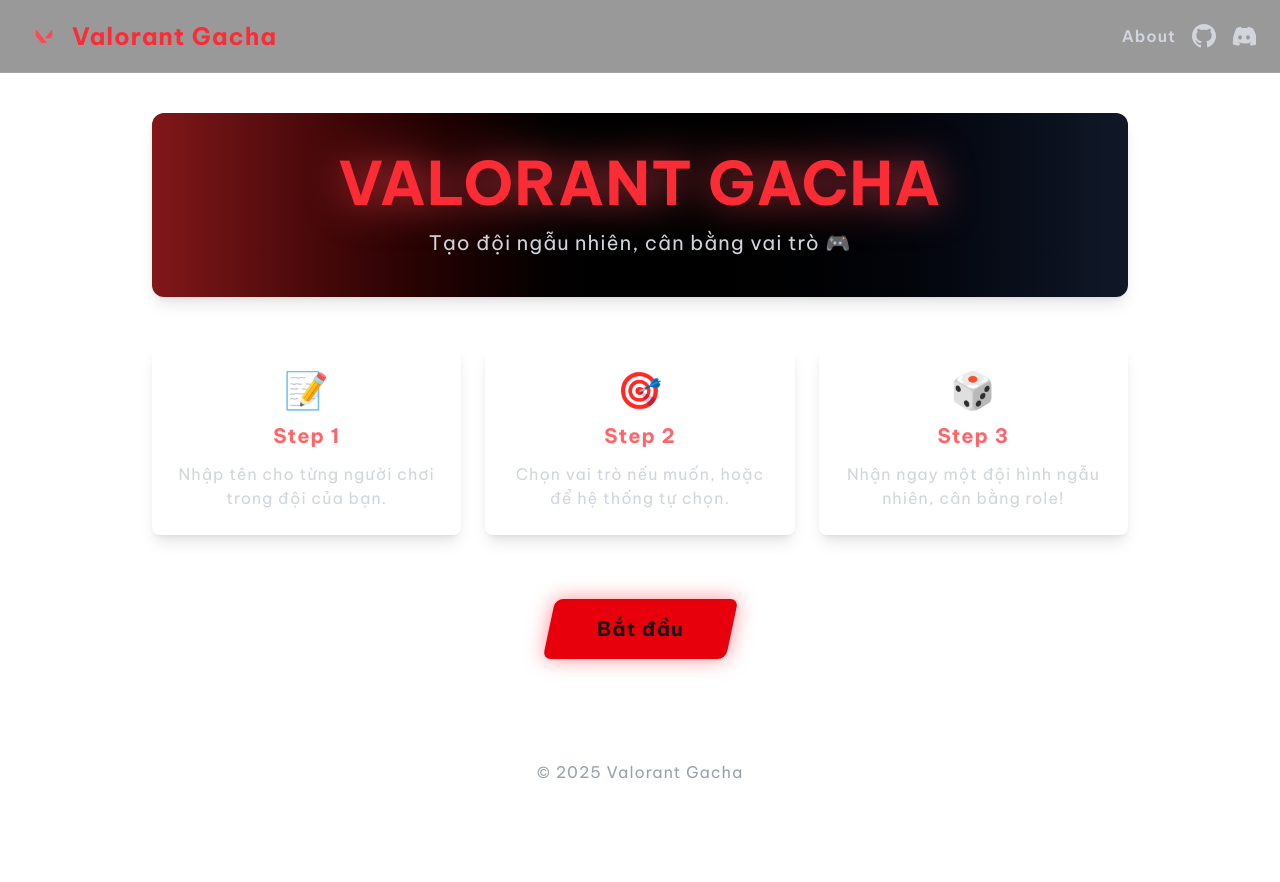
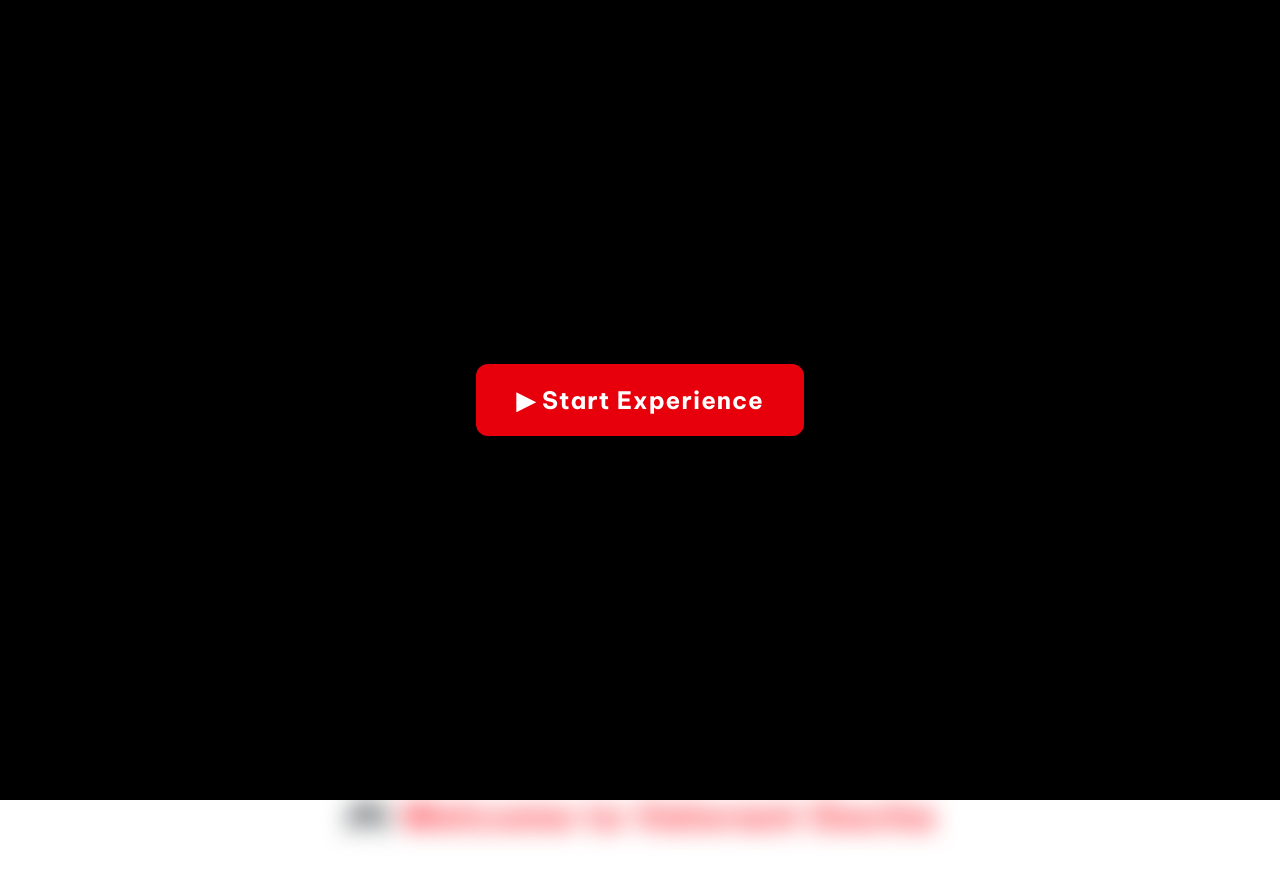
Before and after one commit to giangbc2k4/Valrandom, a Next.js app: page / in a window 1280 px wide. Shown: the top 882 px of the page. Before the commit the page ends 800 px from the top, so only its background shows below. Built offline with nearby package versions, Linux system fonts and the light colour scheme.

Commit message:
last commit

```diff
--- /dev/null
+++ b/app/components/MusicPlayer.tsx
@@ -0,0 +1,51 @@
+"use client";
+
+import { useRef, useState } from "react";
+
+export default function MusicPlayerOverlay() {
+  const audioRef = useRef<HTMLAudioElement | null>(null);
+  const [unlocked, setUnlocked] = useState(false);
+
+  const handleStart = () => {
+    if (audioRef.current) {
+      audioRef.current.volume = 0.3; // chỉnh nhỏ lại
+      audioRef.current.play()
+        .then(() => {
+          console.log("🎵 Music started");
+          setUnlocked(true); // ẩn overlay
+        })
+        .catch(err => console.error("Cannot play audio:", err));
+    }
+  };
+
+  return (
+    <div className="relative min-h-screen">
+      {/* Audio element */}
+      <audio ref={audioRef} loop>
+        <source src="/a.mp3" type="audio/mpeg" />
+      </audio>
+
+      {/* Overlay hiển thị khi chưa unlock */}
+      {!unlocked && (
+        <div className="fixed inset-0 z-50 flex items-center justify-center bg-black">
+          <button
+            onClick={handleStart}
+            className="px-10 py-5 text-2xl font-bold bg-red-600 hover:bg-red-700 text-white rounded-xl shadow-lg hover:scale-110 transition-transform"
+          >
+            ▶ Start Experience
+          </button>
+        </div>
+      )}
+
+      {/* Nội dung trang bình thường */}
+      <div className={`${!unlocked ? "pointer-events-none blur-md" : ""}`}>
+        <h1 className="text-4xl text-center mt-20 text-red-500 font-extrabold">
+          🎮 Welcome to Valorant Gacha
+        </h1>
+        <p className="text-center text-gray-300 mt-4">
+
+        </p>
+      </div>
+    </div>
+  );
+}
--- a/app/layout.tsx
+++ b/app/layout.tsx
@@ -3,7 +3,7 @@
 import { Be_Vietnam_Pro } from "next/font/google";
 import "./globals.css";
 import Header from "./components/Header"; // client component
-
+import MusicPlayer from "./components/MusicPlayer";
 const beVietnam = Be_Vietnam_Pro({
   weight: ["400","600","700"],
   subsets: ["vietnamese"],
@@ -21,7 +21,8 @@
         <Header />
         <main className="flex-1">{children}</main>
         <footer className="text-center py-4 text-gray-400 border-t border-white/10">
-          © 2025 Valorant Gacha
+
+        <MusicPlayer />
         </footer>
       </body>
     </html>
--- a/app/page.tsx
+++ b/app/page.tsx
@@ -13,7 +13,7 @@
           VALORANT GACHA
         </h1>
         <p className="text-gray-300 text-lg md:text-xl">
-          Tạo đội ngẫu nhiên, cân bằng vai trò 🎮
+          Create random teams with balanced roles 🎮
         </p>
       </div>
 
@@ -22,18 +22,18 @@
         <div className="bg-white/5 border border-white/10 rounded-lg p-6 shadow-lg hover:scale-105 hover:shadow-[0_0_20px_rgba(255,70,85,0.5)] transition-transform">
           <div className="text-4xl mb-3">📝</div>
           <h2 className="text-xl font-bold text-red-400 mb-3">Step 1</h2>
-          <p className="text-gray-300">Nhập tên cho từng người chơi trong đội của bạn.</p>
+          <p className="text-gray-300">Enter the names of each player on your team.</p>
         </div>
         <div className="bg-white/5 border border-white/10 rounded-lg p-6 shadow-lg hover:scale-105 hover:shadow-[0_0_20px_rgba(255,70,85,0.5)] transition-transform">
           <div className="text-4xl mb-3">🎯</div>
           <h2 className="text-xl font-bold text-red-400 mb-3">Step 2</h2>
-          <p className="text-gray-300">Chọn vai trò nếu muốn, hoặc để hệ thống tự chọn.</p>
+          <p className="text-gray-300">Choose roles if you want, or let the system assign them.</p>
         </div>
         <div className="bg-white/5 border border-white/10 rounded-lg p-6 shadow-lg hover:scale-105 hover:shadow-[0_0_20px_rgba(255,70,85,0.5)] transition-transform">
           <div className="text-4xl mb-3">🎲</div>
           <h2 className="text-xl font-bold text-red-400 mb-3">Step 3</h2>
           <p className="text-gray-300">
-            Nhận ngay một đội hình ngẫu nhiên, cân bằng role!
+            Instantly get a randomized team with balanced roles!
           </p>
         </div>
       </div>
@@ -43,10 +43,8 @@
         onClick={() => router.push("/players")}
         className="px-12 py-4 text-xl font-bold bg-red-600 hover:bg-red-700 transform hover:scale-110 hover:shadow-[0_0_30px_rgba(255,70,85,0.8)] transition-all shadow-[0_0_20px_rgba(255,70,85,0.6)] -skew-x-12 rounded-lg"
       >
-        <span className="inline-block skew-x-12">Bắt đầu</span>
+        <span className="inline-block skew-x-12">Get Started</span>
       </button>
-
-
     </div>
   );
 }
--- a/package.json
+++ b/package.json
@@ -10,6 +10,7 @@
   },
   "dependencies": {
     "framer-motion": "^12.23.12",
+    "lucide-react": "^0.544.0",
     "next": "15.5.3",
     "react": "19.1.0",
     "react-dom": "19.1.0",
```
Also changed, not shown: 2 other files (tests, documents, lock files or other folders).
